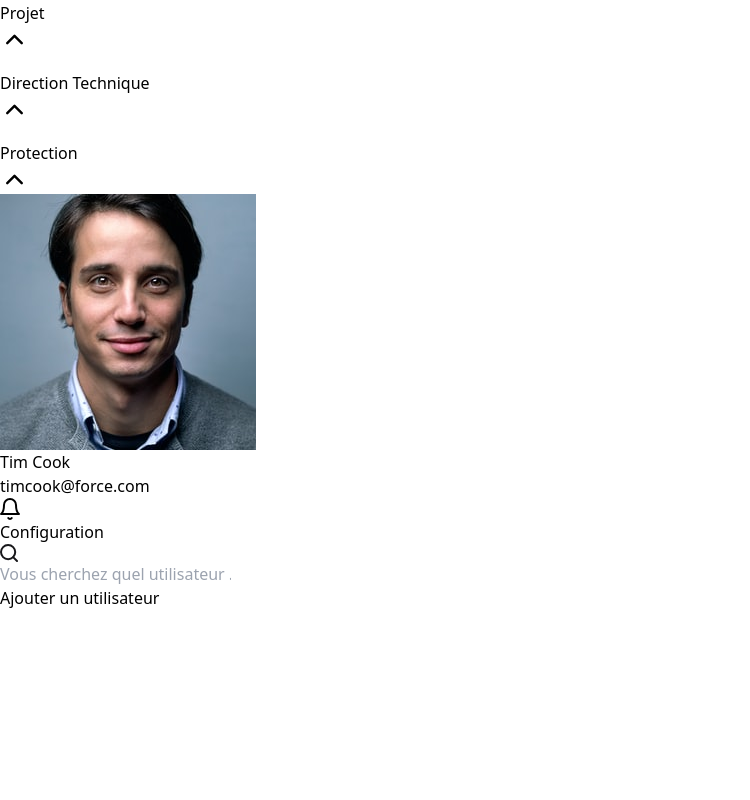
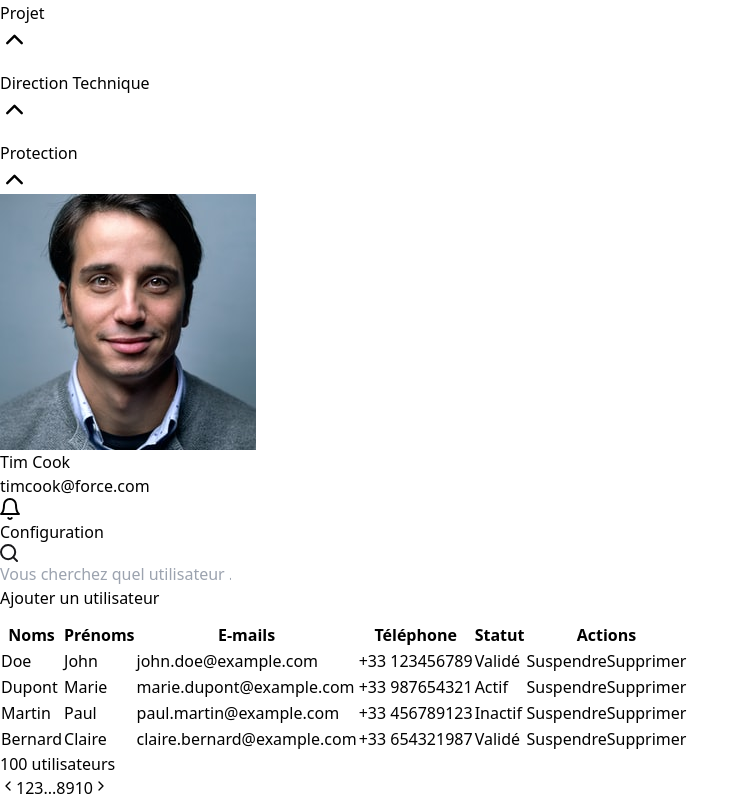
Before and after one commit to khaterehCodes/workflow, a React (Vite) app: page / in a window 1280 px wide. Shown: the part 416-1216 px from the top of the page, without its empty margins (0-750 px from the left). Before the commit the page ends 1038 px from the top, so only its background shows below. Built offline with nearby package versions, Linux system fonts and the light colour scheme.

Commit message:
feat(user): add user table and initial pagination setup (incomplete)

```diff
--- a/src/components/partial/Layout.jsx
+++ b/src/components/partial/Layout.jsx
@@ -6,8 +6,10 @@ function Layout({ children }) {
     <div className="flex h-screen">
       <SideBar />
       <div className="flex-1 flex flex-col">
-        <Header />
-        <main className="flex-1 overflow-auto bg-[#F4F4F5]">
+        <div className="h-[80px]">
+          <Header />
+        </div>
+        <main className="min-h-[1120px] overflow-auto bg-[#F4F4F5]">
           {children}
         </main>
       </div>
--- /dev/null
+++ b/src/components/ui/molecules/UserPagination/UserPagination.jsx
@@ -0,0 +1,68 @@
+import P from "../../atoms/customP/P";
+import { FiChevronLeft, FiChevronRight } from "react-icons/fi";
+import { useState } from "react";
+
+function UserPagination() {
+  const totalPages = 10;
+  const [currentPage, setCurrentPage] = useState(1);
+
+  const renderPages = () => {
+    const pages = [];
+
+    for (let i = 1; i <= totalPages; i++) {
+      if (i <= 3 || i >= 8 || i === currentPage) {
+        pages.push(i);
+      } else if (pages[pages.length - 1] !== "...") {
+        pages.push("...");
+      }
+    }
+
+    return pages;
+  };
+
+  const pages = renderPages();
+
+  return (
+    <div className="mt-[280px] h-[61px] border-t flex items-center justify-between px-6">
+      <P className="text-[#A1A1AA] text-[16px]">100 utilisateurs</P>
+      <div className="flex">
+        <button
+          onClick={() => setCurrentPage((p) => Math.max(p - 1, 1))}
+          className="w-8 h-8 flex items-center justify-center border border-gray-300 rounded-l hover:bg-gray-200"
+        >
+          <FiChevronLeft />
+        </button>
+
+        {pages.map((page, idx) =>
+          page === "..." ? (
+            <span
+              key={idx}
+              className="w-8 h-8 flex items-center justify-center border-t border-b border-l border-gray-300 text-gray-400"
+            >
+              ...
+            </span>
+          ) : (
+            <button
+              key={idx}
+              onClick={() => setCurrentPage(page)}
+              className={`w-8 h-8 flex items-center justify-center border-t border-b border-l border-gray-300 ${
+                page === currentPage ? "bg-blue-500 text-white" : "bg-white text-gray-700"
+              } hover:bg-gray-200`}
+            >
+              {page}
+            </button>
+          )
+        )}
+
+        <button
+          onClick={() => setCurrentPage((p) => Math.min(p + 1, totalPages))}
+          className="w-8 h-8 flex items-center justify-center border border-gray-300 rounded-r hover:bg-gray-200"
+        >
+          <FiChevronRight />
+        </button>
+      </div>
+    </div>
+  );
+}
+
+export default UserPagination;
--- a/src/components/ui/molecules/UsersTable/UsersTable.jsx
+++ b/src/components/ui/molecules/UsersTable/UsersTable.jsx
@@ -1,8 +1,52 @@
-function UsersTable(){
-    return(
-        <>
+import Button from "../../atoms/customButton/Button";
+import P from "../../atoms/customP/P";
+import { users } from "../../../../core/array/Array";
+import { statusStyles } from "../../../../core/array/Array";
+import UserPagination from "../UserPagination/UserPagination";
+function UsersTable() {
+    return (
+        <div className="flex justify-center mt-6">
+            <div className="min-w-[1104px] h-[700px] bg-white rounded-[12px] shadow pt-5 px-2">
+                <table className="w-full">
+                    <thead className="text-[#A1A1AA] text-[16px]">
+                        <tr>
+                            <th className="px-6 py-3 text-left font-medium">Noms</th>
+                            <th className="px-6 py-3 text-left font-medium">Prénoms</th>
+                            <th className="px-6 py-3 text-left font-medium">E-mails</th>
+                            <th className="px-6 py-3 text-left font-medium">Téléphone</th>
+                            <th className="px-6 py-3 text-left font-medium">Statut</th>
+                            <th className="px-6 py-3 text-left font-medium">Actions</th>
+                        </tr>
+                    </thead>
+                    <tbody>
+                        {users.map((user, index) => (
+                            <tr key={index} className="border-b hover:bg-gray-50">
+                                <td className="px-6 py-6"><P className="text-gray-800">{user.noms}</P></td>
+                                <td className="px-6 py-6"><P className="text-gray-800">{user.prenoms}</P></td>
+                                <td className="px-6 py-4"><P className="text-gray-800">{user.email}</P></td>
+                                <td className="px-6 py-4"><P className="text-gray-800">{user.telephone}</P></td>
+                                <td className="px-6 py-4">
+                                    <P
+                                        className={`font-medium px-3 py-1 rounded-full text-sm inline-block ${statusStyles[user.statut] || "text-gray-500 bg-gray-100"}`}>
+                                        {user.statut}
+                                    </P>
+                                </td>
+                                <td className="px-6 py-4">
+                                    <Button className="w-[81px] text-[12px] font-medium mr-1 h-[31px] border rounded-[10px] border-[#5C73DB] text-[#5C73DB]">
+                                        Suspendre
+                                    </Button>
+                                    <Button className="bg-[#DC2626] font-medium text-[12px] w-[81px] rounded-[10px] h-[31px] text-white">
+                                        Supprimer
+                                    </Button>
+                                </td>
+                            </tr>
+                        ))}
+                    </tbody>
+                </table>
+                <UserPagination />
+            </div>
+        </div>
+    );
+}
 
-        </>
-    )
-}
 export default UsersTable;
--- a/src/components/ui/organisms/UserListOrganisms/UserListOrganisms.jsx
+++ b/src/components/ui/organisms/UserListOrganisms/UserListOrganisms.jsx
@@ -1,9 +1,10 @@
 import UserSearchBar from "../../molecules/UserSearchBar/UserSearchBar";
-
+import UsersTable  from "../../molecules/UsersTable/UsersTable"
 function UserListOrganisms(){
     return(
         <>
         <UserSearchBar/>
+        <UsersTable/>
         </>
     )
 }
--- a/src/core/array/Array.jsx
+++ b/src/core/array/Array.jsx
@@ -14,3 +14,14 @@ export const menuItems = [
     { icon: "direction", label: "Direction Technique" },
     { icon: "protection", label: "Protection" },
 ];
+export const users = [
+    { noms: "Doe", prenoms: "John", email: "john.doe@example.com", telephone: "+33 123456789", statut: "Validé" },
+    { noms: "Dupont", prenoms: "Marie", email: "marie.dupont@example.com", telephone: "+33 987654321", statut: "Actif" },
+    { noms: "Martin", prenoms: "Paul", email: "paul.martin@example.com", telephone: "+33 456789123", statut: "Inactif" },
+    { noms: "Bernard", prenoms: "Claire", email: "claire.bernard@example.com", telephone: "+33 654321987", statut: "Validé" },
+];
+export const statusStyles = {
+    "Validé": "text-[#166534] bg-[#DCFCE7]",
+    "Actif": "text-[#9A3412] bg-[#FFEDD5]",
+    "Inactif": "text-[#991B1B] bg-[#FEE2E2]",
+};
```
